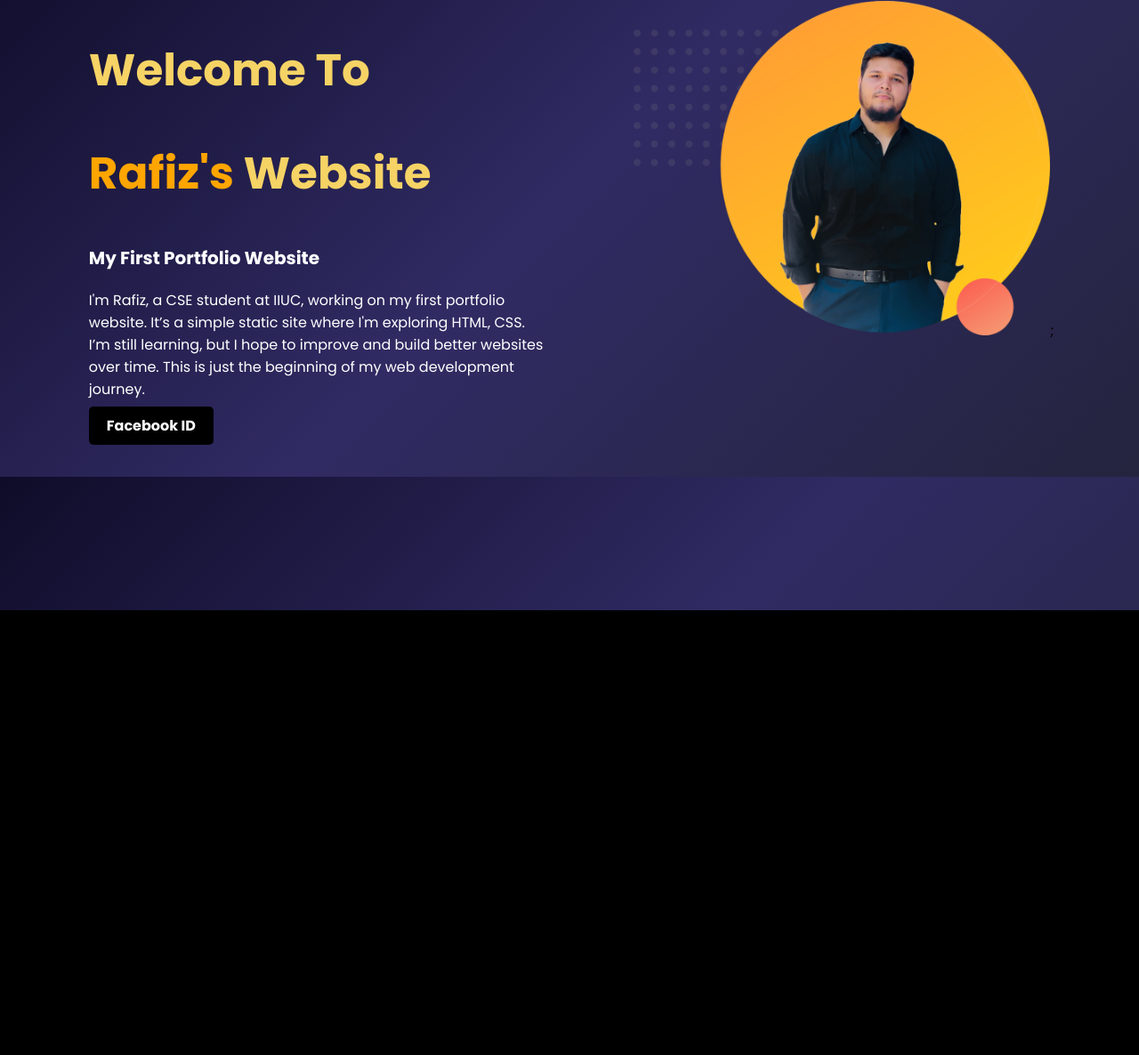
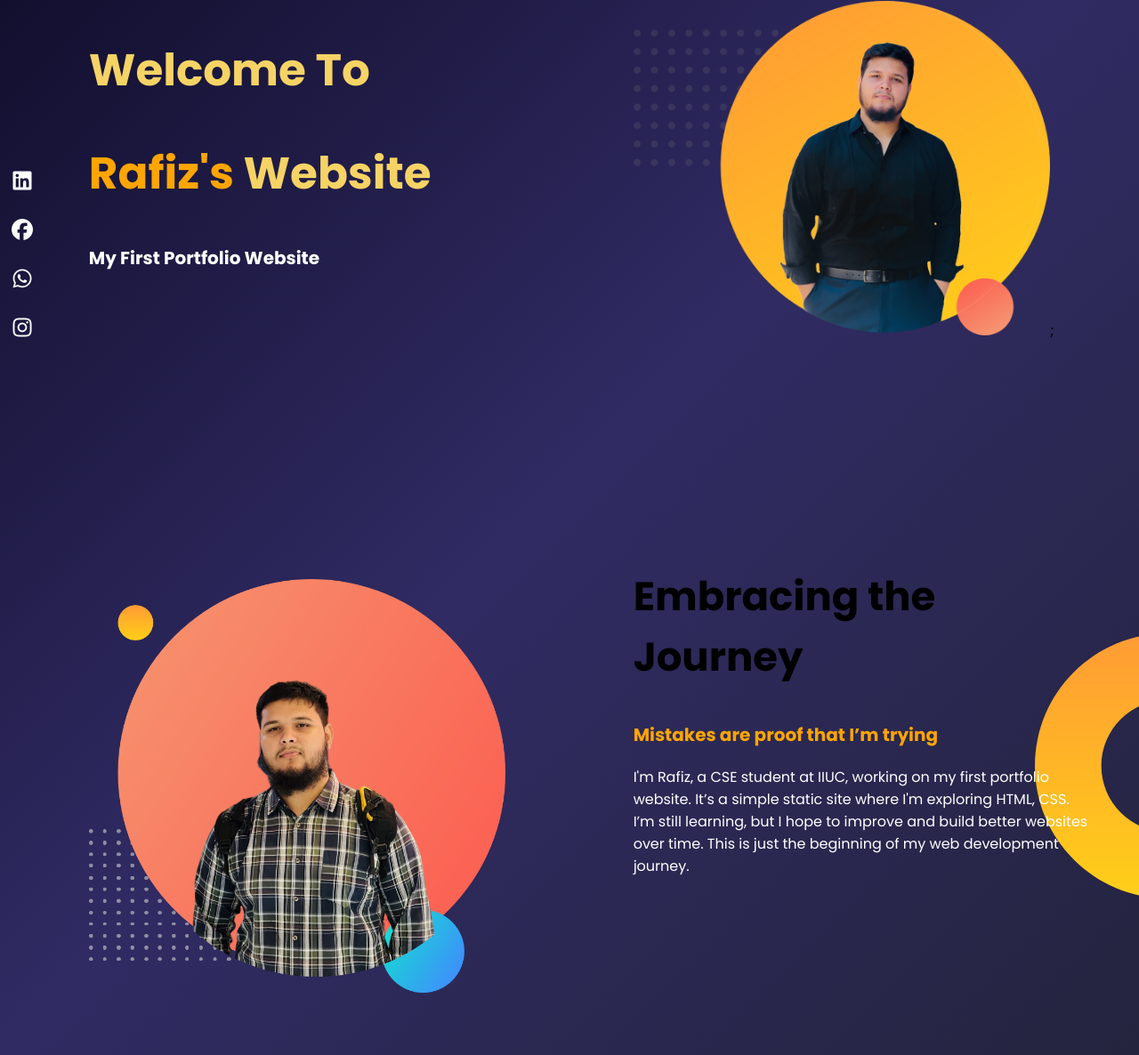
Before and after one commit to Rafiz647/SD-project-, a plain HTML site: page index.html in a window 1280 px wide. Shown: the part 114-1300 px from the top of the page at 89% size. Before the commit the page ends 800 px from the top, so only its background shows below. Drawn offline with Linux system fonts and the light colour scheme.

Commit message:
Add files via upload

```diff
--- a/index.html
+++ b/index.html
@@ -9,9 +9,16 @@
 
     <title>Rafiz's Website</title>
     <link rel="stylesheet" href="style.css">
+     <link rel="stylesheet" href="https://cdnjs.cloudflare.com/ajax/libs/font-awesome/7.0.1/css/all.min.css" integrity="sha512-2SwdPD6INVrV/lHTZbO2nodKhrnDdJK9/kg2XD1r9uGqPo1cUbujc+IYdlYdEErWNu69gVcYgdxlmVmzTWnetw==" crossorigin="anonymous" referrerpolicy="no-referrer" />
 
 </head>
 <body>
+    <div class="social-navbar">
+    <a href="https://www.linkedin.com/in/ma-ajual-islam-rafiz-04bb41355?utm_source=share_via&utm_content=profile&utm_medium=member_ios" target="_blank"><i class="fab fa-linkedin"></i></a>
+    <a href="https://www.facebook.com/share/1CTrH1Y937/?mibextid=LQQJ4d" target="_blank"><i class="fab fa-facebook"></i></a>
+    <a href="https://api.whatsapp.com/qr/H4K26R6F3XVWF1?autoload=1&app_absent=0" target="_blank"><i class="fa-brands fa-whatsapp"></i>
+    <a href="https://www.instagram.com/rafiz647?igsh=d3R3anV6Y2p5MHQ%3D&utm_source=qr" target="_blank"><i class="fab fa-instagram"></i></a>
+  </div>
 
     <header>
         <nav>
@@ -26,20 +33,27 @@
 
 
    <section class="top-banner" id="home">
-
         <div class="half-width">
             <br> <br>
             <h1 id="welcome-to">Welcome To </h1>
             <h1><span class="orange-highlight">Rafiz's</span> Website</h1>
             <h3>My First Portfolio Website</h3>
-            <p class="firstTwoSection">I'm Rafiz, a CSE student at IIUC, working on my first portfolio website. It’s a simple static site where I'm exploring HTML, CSS. I’m still learning, but I hope to improve and build better websites over time. This is just the beginning of my web development journey.
-            </p>
-            <a class="link-button" target="_blank" href="https://www.facebook.com/share/18rJJA5eKf/?mibextid=LQQJ4d">Facebook ID</a>
         </div>
         <div class="half-width">
             <img src="image/img1.png" alt="">;
         </div><br>
+     </section>
 
 
+     <section class="dream-area" id="about">
+    <div class="half-width">
+        <img src="image/img3.png" alt="">
+    </div>
+    <div class="half-width">
+        <h2>Embracing the Journey</h2>
+        <h3 class="orange-highlight">Mistakes are proof that I’m trying</h3>
+        <p class="firstTwoSection">I'm Rafiz, a CSE student at IIUC, working on my first portfolio website. It’s a simple static site where I'm exploring HTML, CSS. I’m still learning, but I hope to improve and build better websites over time. This is just the beginning of my web development journey. </p>
+
+    </div>
 </section>
 </body>
--- a/style.css
+++ b/style.css
@@ -6,7 +6,9 @@ body{
     background-repeat:fixed;
 
 }
-
+#main{
+    max-width: 90%;
+}
 nav {
     position: fixed;
     top: 20px;
@@ -35,15 +37,14 @@ nav a {
 nav .underline {
     position: absolute;
     bottom: 8px;
-    left: 40px; /* Initial position under Home */
-    width: 50px; /* Length under Home */
+    left: 40px;
+    width: 50px;
     height: 3px;
     background: linear-gradient(135deg, #f6d365, #fda085);
     border-radius: 10px;
     transition: 0.5s ease;
 }
 
-/* Change underline position based on hovered link */
 nav a:nth-child(1):hover ~ .underline { left: 40px; width: 52.5px; }
 nav a:nth-child(2):hover ~ .underline { left: 155px; width: 52px; }
 nav a:nth-child(3):hover ~ .underline { left: 270px; width: 98px; }
@@ -55,6 +56,7 @@ nav a:nth-child(4):hover ~ .underline { left: 432px; width: 66px; }
 h1{
     color: #f6d365;
     font-size: 50px;
+    align-items: center;
 }
 #welcome-to{
     color: #f6d365;
@@ -81,21 +83,17 @@ p{
     margin-left:5%;
     padding-top: 5%;
     padding-left: 2.8%;
+    justify-content: center;
 }
 .half-width img{
       padding-top: 10%;
     width: 91.5%;
+
 }
 #fix1{
     transform: none;
 }
 
-.top-banner{
-
-    /* background-image: url("image/img2.png");
-    background-repeat: no-repeat; */
-    /* background-image: linear-gradient(135deg, #0f0c29, #302b63, #24243e); */
-}
 section{
 
     height: 450px;
@@ -105,15 +103,34 @@ section{
      height: 20px;
     padding-bottom: 5px;
 }
-.link-button{
-    text-decoration: none;
-    background:black;
-    padding: 10px 20px;
-    border-radius: 5px;
-    color: white;
-    font-weight: 700;
+
+/* social navbar */
+.social-navbar {
+  position: absolute;
+  top: 50%;
+  left: 0;
+  transform: translateY(-50%);
+  display: flex;
+  flex-direction: column;
+  gap: 20px;
+  padding: 10px;
+  z-index: 1000;
 }
 
-.link-button:hover{
-    background: linear-gradient(135deg, #1877F2, #3b5998);
+.social-navbar a {
+  color: #ffff;
+  font-size: 24px;
+  text-decoration: none;
+  transition: transform 0.3s ease, color 0.3s ease;
 }
+
+.social-navbar a:hover {
+  color: #00bfff;
+  transform: scale(1.2);
+}
+/* About section */
+.dream-area{
+    background-image: url(image/img4.png);
+    background-repeat: no-repeat;
+    background-position: right;
+}
```
